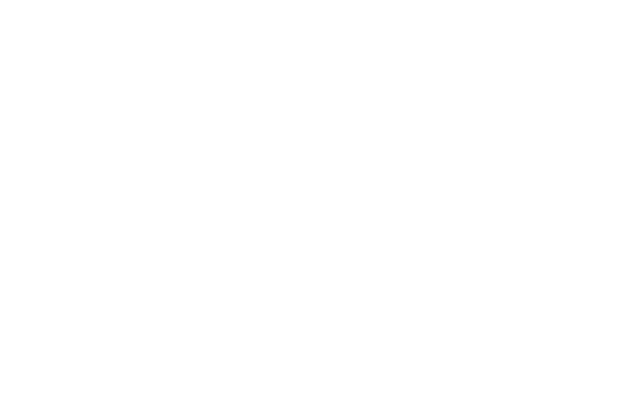
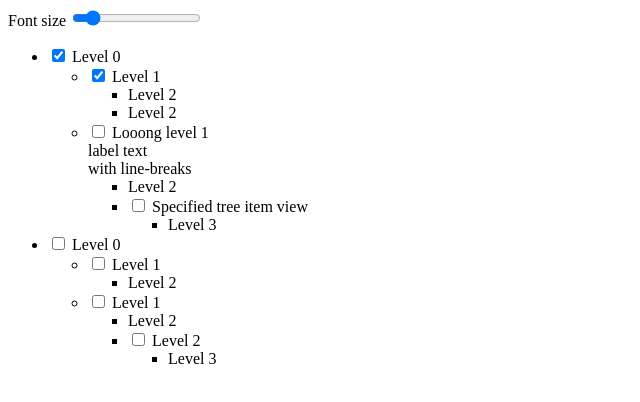
Before and after one commit to arkamrox/islamic-sheild, a plain HTML site: page index.html in a window 1280 px wide. Shown: the whole page, without its empty margins (0-640 px from the left). Drawn offline with Linux system fonts and the light colour scheme.

Commit message:
Update index.html

```diff
--- a/index.html
+++ b/index.html
@@ -1,5 +1,67 @@
 <html>
+<div id="fontSizeWrapper">
+  <label for="fontSize">Font size</label>
+  <input type="range" value="1" id="fontSize" step="0.5" min="0.5" max="5" />
+</div>
+<ul class="tree">
+  <li>
+    <input type="checkbox" checked="checked" id="c1" />
+    <label class="tree_label" for="c1">Level 0</label>
+    <ul>
+      <li>
+        <input type="checkbox" checked="checked" id="c2" />
+        <label for="c2" class="tree_label">Level 1</label>
+        <ul>
+          <li><span class="tree_label">Level 2</span></li>
+          <li><span class="tree_label">Level 2</span></li>
+        </ul>
+      </li>
+      <li>
+        <input type="checkbox" id="c3" />
+        <label for="c3" class="tree_label">Looong level 1 <br/>label text <br/>with line-breaks</label>
+        <ul>
+          <li><span class="tree_label">Level 2</span></li>
+          <li>
+            <input type="checkbox" id="c4" />
+            <label for="c4" class="tree_label"><span class="tree_custom">Specified tree item view</span></label>
+            <ul>
+              <li><span class="tree_label">Level 3</span></li>
+            </ul>
+          </li>
+        </ul>
+      </li>
+    </ul>
+  </li>
 
+
+  <li>
+    <input type="checkbox" id="c5" />
+    <label class="tree_label" for="c5">Level 0</label>
+    <ul>
+      <li>
+        <input type="checkbox" id="c6" />
+        <label for="c6" class="tree_label">Level 1</label>
+        <ul>
+          <li><span class="tree_label">Level 2</span></li>
+        </ul>
+      </li>
+      <li>
+        <input type="checkbox" id="c7" />
+        <label for="c7" class="tree_label">Level 1</label>
+        <ul>
+          <li><span class="tree_label">Level 2</span></li>
+          <li>
+            <input type="checkbox" id="c8" />
+            <label for="c8" class="tree_label">Level 2</label>
+            <ul>
+              <li><span class="tree_label">Level 3</span></li>
+            </ul>
+          </li>
+        </ul>
+      </li>
+    </ul>
+  </li>
+</ul>
 
 
 
```
